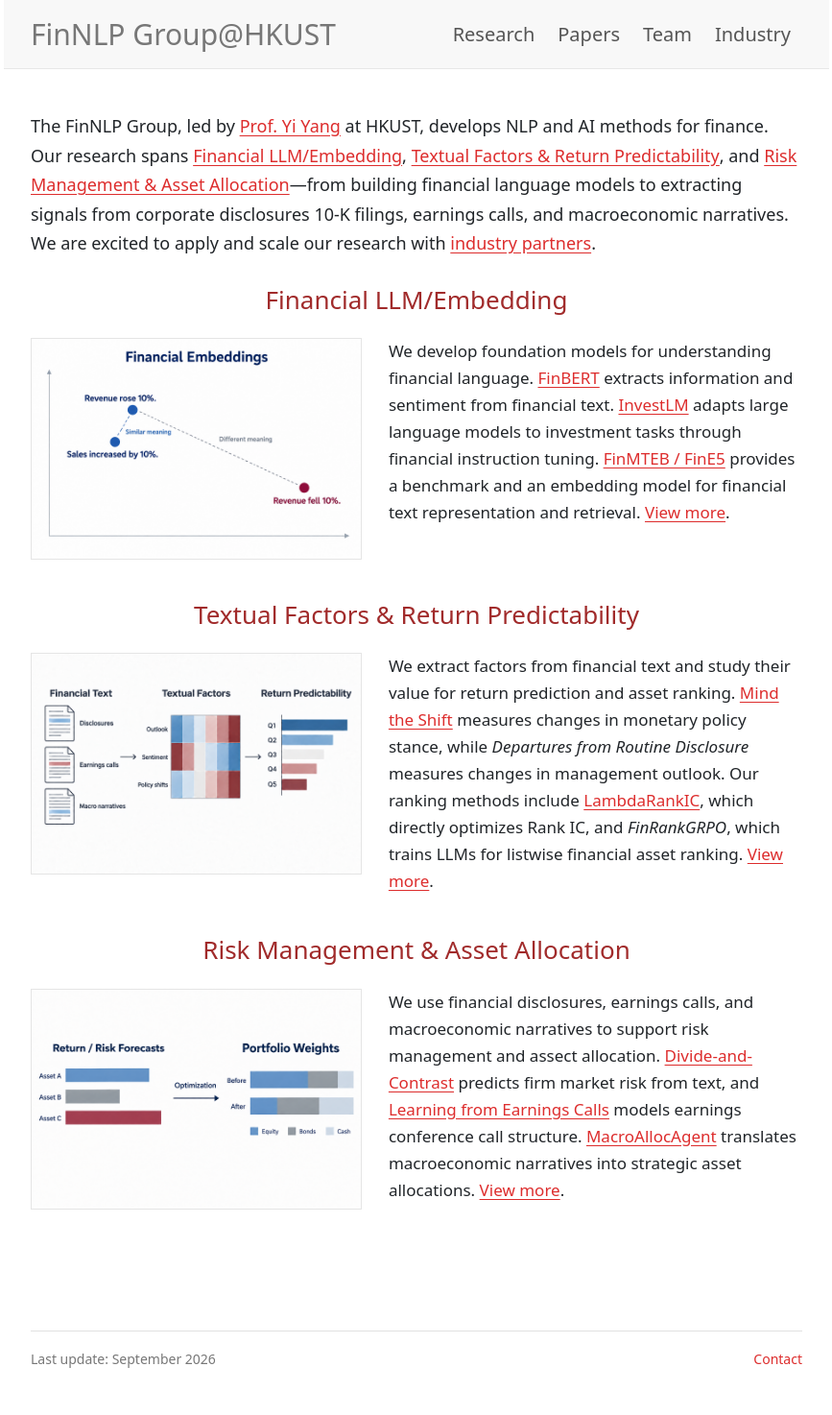
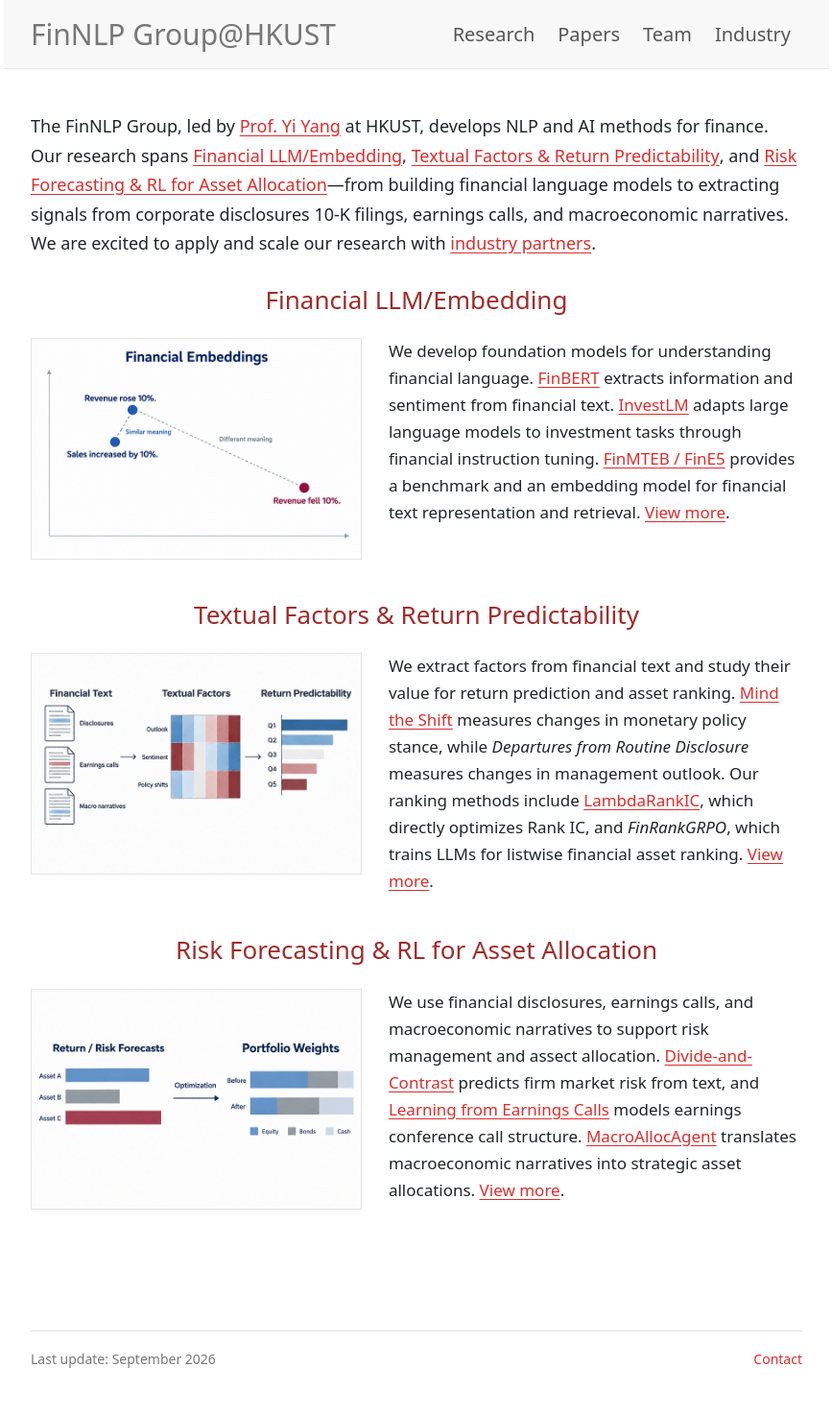
Before and after one commit to yya518/finnlp-group-page, a Jekyll site: the page built from index.md, in a window 1280 px wide. Shown: the whole page at 96% size, without its empty margins (206-1073 px from the left). Built offline with Jekyll 4.4.1, drawn with Linux system fonts in a browser that asks for light colours.

Commit message:
Rename research area to Risk Forecasting and RL for Asset Allocation

```diff
--- a/index.md
+++ b/index.md
@@ -7,7 +7,7 @@
 
 <div id="research-focus"></div>
 
-<p class="research-overview">The FinNLP Group, led by <a href="https://yya518.github.io/">Prof. Yi Yang</a> at HKUST, develops NLP and AI methods for finance. Our research spans <a href="#financial-nlp-title">Financial LLM/Embedding</a>, <a href="#textual-factors-title">Textual Factors &amp; Return Predictability</a>, and <a href="#risk-allocation-title">Risk Management &amp; Asset Allocation</a>—from building financial language models to extracting signals from corporate disclosures 10-K filings, earnings calls, and macroeconomic narratives. We are excited to apply and scale our research with <a href="{{ site.baseurl }}/industry.html">industry partners</a>. </p>
+<p class="research-overview">The FinNLP Group, led by <a href="https://yya518.github.io/">Prof. Yi Yang</a> at HKUST, develops NLP and AI methods for finance. Our research spans <a href="#financial-nlp-title">Financial LLM/Embedding</a>, <a href="#textual-factors-title">Textual Factors &amp; Return Predictability</a>, and <a href="#risk-allocation-title">Risk Forecasting &amp; RL for Asset Allocation</a>—from building financial language models to extracting signals from corporate disclosures 10-K filings, earnings calls, and macroeconomic narratives. We are excited to apply and scale our research with <a href="{{ site.baseurl }}/industry.html">industry partners</a>. </p>
 
 
 <section class="research-feature" aria-labelledby="financial-nlp-title">
@@ -27,7 +27,7 @@
 </section>
 
 <section class="research-feature" aria-labelledby="risk-allocation-title">
-  <h2 id="risk-allocation-title">Risk Management &amp; Asset Allocation</h2>
+  <h2 id="risk-allocation-title">Risk Forecasting &amp; RL for Asset Allocation</h2>
   <div class="research-feature-body">
     <a href="{{ site.baseurl }}/images/risk-allocation.png" aria-label="View the risk and allocation illustration at full size"><img src="{{ site.baseurl }}/images/risk-allocation.png" alt="Schematic return and risk forecasts informing portfolio optimization across equity, bonds, and cash. Illustrative bars, not empirical results or recommended allocations." width="1536" height="1024"></a>
     <p>We use financial disclosures, earnings calls, and macroeconomic narratives to support risk management and assect allocation. <a href="https://scholar.google.com.hk/citations?view_op=view_citation&amp;hl=en&amp;user=Prh_dHkAAAAJ&amp;citation_for_view=Prh_dHkAAAAJ:l7t_Zn2s7bgC">Divide-and-Contrast</a> predicts firm market risk from text, and <a href="https://scholar.google.com.hk/citations?view_op=view_citation&amp;hl=en&amp;user=Prh_dHkAAAAJ&amp;citation_for_view=Prh_dHkAAAAJ:fQNAKQ3IYiAC">Learning from Earnings Calls</a> models earnings conference call structure. <a href="https://ssrn.com/abstract=7286866">MacroAllocAgent</a> translates macroeconomic narratives into strategic asset allocations. <a href="{{ site.baseurl }}/papers.html#risk-allocation">View more</a>.</p>
```
Also changed, not shown: papers.md (+1 -1 lines).
